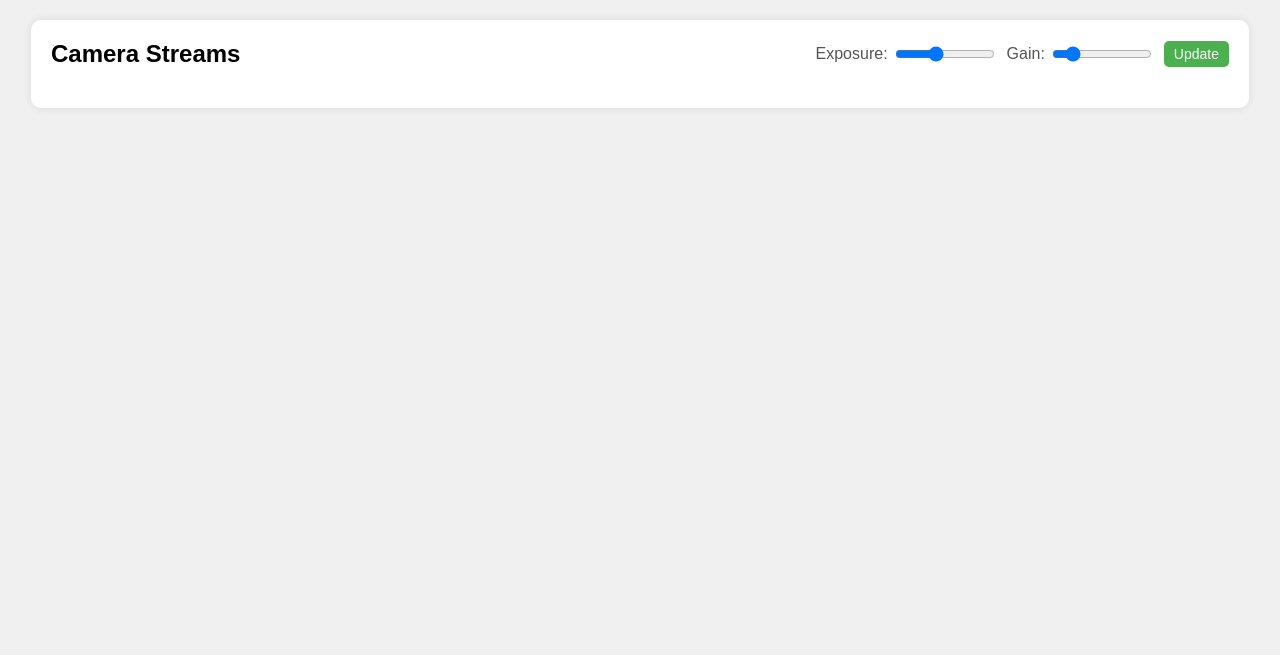
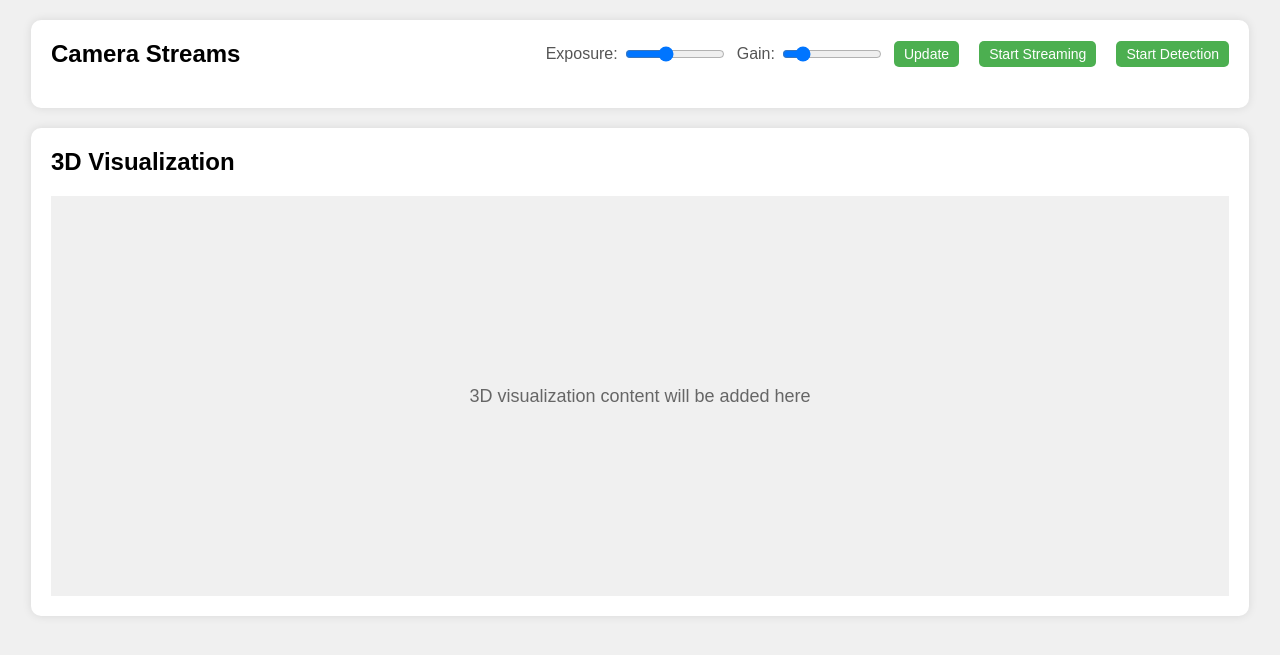
Before and after one commit to mariobo8/MoCap4Robotics, a Flask app: page / in a window 1280 px wide. Shown: the part 69-724 px from the top of the page. Run offline with Flask 3, Linux system fonts and the light colour scheme; some libraries are stand-ins or nearby versions.

```diff
--- a/code/dashboard/app.py
+++ b/code/dashboard/app.py
@@ -3,10 +3,7 @@ from flask_socketio import SocketIO
 from camera_manager import CameraManager
 import time
 
-# TODO: Add a button to play and pause camera streaming
-# TODO: Add button to start lights localization
 # TODO: Add div where to put 3d space of where can se the cameras initially then also th dots
-
 
 app = Flask(__name__)
 socketio = SocketIO(app)
@@ -19,6 +16,14 @@ camera_manager.initialize_cameras()
 @app.route('/')
 def index():
     return render_template('index.html', num_cameras=camera_manager.num_cameras, error_message=camera_manager.error_message)
+
+@app.route('/placeholder_frame/<int:camera_id>')
+def placeholder_frame(camera_id):
+    frame_bytes = camera_manager.get_placeholder_frame(camera_id)
+    if frame_bytes:
+        return send_file(io.BytesIO(frame_bytes), mimetype='image/jpeg')
+    else:
+        return "Camera not available", 404
 
 @app.route('/video_feed/<int:camera_id>')
 def video_feed(camera_id):
@@ -36,6 +41,20 @@ def update_camera_settings(data):
     else:
         socketio.emit('settings_update_failed', {'message': error})
 
+@socketio.on('toggle_camera_stream')
+def toggle_camera_stream(data):
+    action = data['action']
+    if action == 'start':
+        success = camera_manager.start_stream()
+    else:
+        success = camera_manager.stop_stream()
+    socketio.emit('stream_toggle_response', {'success': success, 'action': action})
+
+@socketio.on('toggle_dot_detection')
+def toggle_dot_detection(data):
+    success = camera_manager.toggle_dot_detection(data['enable'])
+    socketio.emit('dot_detection_toggle_response', {'success': success, 'enabled': data['enable']})
+
 if __name__ == '__main__':
     try:
         print("4. Starting Flask app")
--- a/code/dashboard/templates/index.html
+++ b/code/dashboard/templates/index.html
@@ -97,6 +97,64 @@
             border-radius: 5px;
             max-width: 400px;
         }
+        .stream-control {
+            margin-top: 10px;
+        }
+        #toggleStreamBtn {
+            background-color: #4CAF50;
+            margin-left: 10px;
+        }
+        #toggleStreamBtn.streaming {
+            background-color: #f44336;
+        }
+        #toggleDotDetectionBtn {
+            background-color: #4CAF50;
+            margin-left: 10px;
+        }
+        #toggleDotDetectionBtn.detection {
+            background-color: #f44336;
+        }
+        .camera-feed {
+            margin: 0 10px;
+            text-align: center;
+        }
+        .camera-placeholder {
+            width: 460px;  /* Set to match camera resolution width */
+            height: 480px; /* Set to match camera resolution height */
+            background-color: #888;
+            display: flex;
+            justify-content: center;
+            align-items: center;
+            color: white;
+            font-size: 18px;
+            text-align: center;
+        }
+        .camera-feed img {
+            width: 640px;
+            height: 480px;
+            object-fit: cover;
+            display: none;
+        }
+        .camera-streams, .visualization-3d {
+            background-color: #fff;
+            border-radius: 10px;
+            padding: 20px;
+            box-shadow: 0 0 10px rgba(0,0,0,0.1);
+            width: 95%;
+            max-width: 1920px;
+            margin-bottom: 20px;
+        }
+
+        .visualization-content {
+            width: 100%;
+            height: 400px;
+            background-color: #f0f0f0;
+            display: flex;
+            justify-content: center;
+            align-items: center;
+            font-size: 18px;
+            color: #666;
+        }
     </style>
 </head>
 <body>
@@ -109,6 +167,7 @@
                 <p>{{ error_message }}</p>
             </div>
         {% endif %}
+
         <div class="camera-streams">
             <div class="streams-header">
                 <h2>Camera Streams</h2>
@@ -122,27 +181,82 @@
                         <input type="range" id="gain" min="0" max="63" value="10">
                     </div>
                     <button onclick="updateSettings()">Update</button>
+                    <button id="toggleStreamBtn" onclick="toggleStream()">Start Streaming</button>
+                    <button id="toggleDotDetectionBtn" onclick="toggleDotDetection()">Start Detection</button>
                 </div>
             </div>
             <div class="camera-container">
                 {% for i in range(num_cameras) %}
                 <div class="camera-feed">
                     <h3>Camera {{ i + 1 }}</h3>
-                    <img src="{{ url_for('video_feed', camera_id=i) }}" alt="Camera {{ i + 1 }}">
+                    <div id="placeholder{{ i }}" class="camera-placeholder">
+                        Start streaming to view cameras
+                    </div>
+                    <img id="camera{{ i }}" src="" alt="Camera {{ i + 1 }}">
                 </div>
                 {% endfor %}
             </div>
         </div>
+
+        <div class="visualization-3d">
+            <div class="streams-header">
+                <h2>3D Visualization</h2>
+            </div>
+            <div class="visualization-content">
+                3D visualization content will be added here
+            </div>
+        </div>
+
     </main>
 
     <script>
         const socket = io();
+        let isStreaming = false;
 
         function updateSettings() {
             const exposure = document.getElementById('exposure').value;
             const gain = document.getElementById('gain').value;
             socket.emit('update_camera_settings', {exposure: parseInt(exposure), gain: parseInt(gain)});
         }
+
+        function toggleStream() {
+            const action = isStreaming ? 'stop' : 'start';
+            socket.emit('toggle_camera_stream', {action: action});
+        }
+
+        function updateCameraStreams(streaming) {
+            const cameras = document.querySelectorAll('.camera-feed img');
+            const placeholders = document.querySelectorAll('.camera-placeholder');
+            cameras.forEach((camera, index) => {
+                if (streaming) {
+                    camera.src = `{{ url_for('video_feed', camera_id=0) }}`.replace('0', index) + '?t=' + new Date().getTime();
+                    camera.style.display = 'block';
+                    placeholders[index].style.display = 'none';
+                } else {
+                    camera.src = '';
+                    camera.style.display = 'none';
+                    placeholders[index].style.display = 'flex';
+                }
+            });
+        }
+
+        let isDotDetectionEnabled = false;
+
+        function toggleDotDetection() {
+            isDotDetectionEnabled = !isDotDetectionEnabled;
+            socket.emit('toggle_dot_detection', {enable: isDotDetectionEnabled});
+        }
+
+        socket.on('dot_detection_toggle_response', function(data) {
+            if (data.success) {
+                const btn = document.getElementById('toggleDotDetectionBtn');
+                btn.textContent = data.enabled ? 'Stop Detection' : 'Start Detection';
+                btn.classList.toggle('detection', data.enabled);
+            } else {
+                console.error('Failed to toggle dot detection');
+                alert('Failed to toggle dot detection');
+            }
+        });
 
         socket.on('settings_updated', function(data) {
             console.log('Camera settings updated:', data);
@@ -153,6 +267,18 @@
             alert('Failed to update camera settings: ' + data.message);
         });
 
+        socket.on('stream_toggle_response', function(data) {
+            if (data.success) {
+                isStreaming = data.action === 'start';
+                const btn = document.getElementById('toggleStreamBtn');
+                btn.textContent = isStreaming ? 'Stop Streaming' : 'Start Streaming';
+                btn.classList.toggle('streaming', isStreaming);
+                updateCameraStreams(isStreaming);
+            } else {
+                console.error('Failed to toggle stream:', data.action);
+                alert(`Failed to ${data.action} stream`);
+            }
+        });
     </script>
 </body>
 </html>
```
Also changed, not shown: code/dashboard/camera_manager.py (+73 -3 lines).
